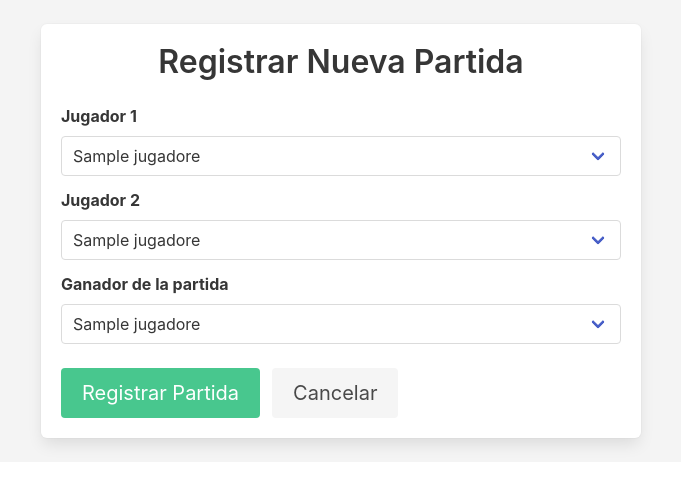
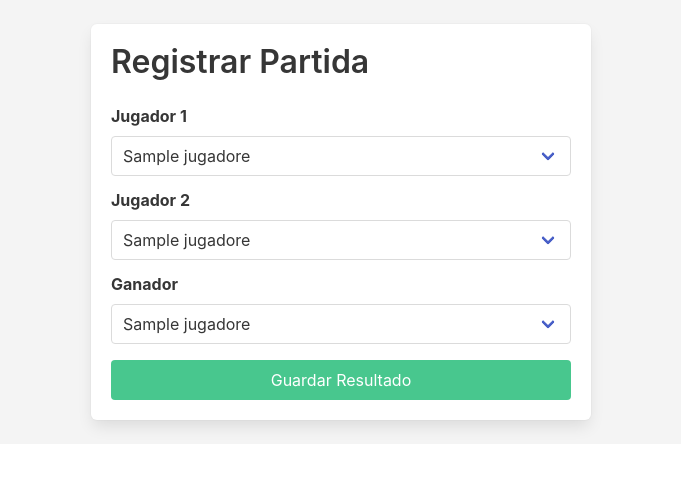
Before and after one commit to maperez98/billar-ranking-api, a FastAPI app: page /partidas/nuevo in a window 1280 px wide. Shown: the part 56-550 px from the top of the page, without its empty margins (299-980 px from the left). Run offline with FastAPI, Linux system fonts and the light colour scheme; tables that the repository leaves empty hold one stand-in row (values such as "Sample post").

Commit message:
Cambios para registrar partidas

```diff
--- a/main.py
+++ b/main.py
@@ -92,10 +92,22 @@ def api_eliminar_jugador(id: int, session: SessionDep):
     return eliminar_jugador(id, session)
 
 
+@app.post("/partidas")
+def api_crear_partida(
+        jugador1_id: int = Form(...),
+        jugador2_id: int = Form(...),
+        ganador_id: int = Form(...),
+        session: Session = Depends(get_session)
+):
+    if ganador_id not in [jugador1_id, jugador2_id]:
+        raise HTTPException(status_code=400, detail="El ganador debe ser uno de los dos jugadores")
 
-@app.post("/partidas", response_model=PartidaID)
-def api_crear_partida(partida: PartidaBase, session: SessionDep):
-    return crear_partida(partida, session)
+    partida = PartidaBase(jugador1_id=jugador1_id, jugador2_id=jugador2_id, ganador_id=ganador_id)
+    crear_partida(partida, session)
+
+    calcular_ranking(session)
+
+    return RedirectResponse(url="/partidas-pagina", status_code=303)
 
 @app.get("/partidas", response_model=list[PartidaID])
 def api_listar_partidas(session: SessionDep):
--- a/templates/registro_partida.html
+++ b/templates/registro_partida.html
@@ -1,56 +1,27 @@
 {% extends "base.html" %}
 {% block content %}
-<div class="box" style="max-width: 600px; margin: 0 auto;">
-    <h1 class="title has-text-centered">Registrar Nueva Partida</h1>
-
+<div class="box" style="max-width: 500px; margin: 0 auto;">
+    <h1 class="title">Registrar Partida</h1>
     <form action="/partidas" method="post">
         <div class="field">
             <label class="label">Jugador 1</label>
-            <div class="control">
-                <div class="select is-fullwidth">
-                    <select name="jugador1_id" required>
-                        {% for j in jugadores %}
-                        <option value="{{ j.id }}">{{ j.nombre }}</option>
-                        {% endfor %}
-                    </select>
-                </div>
-            </div>
+            <div class="select is-fullwidth"><select name="jugador1_id">
+                {% for j in jugadores %}<option value="{{ j.id }}">{{ j.nombre }}</option>{% endfor %}
+            </select></div>
         </div>
-
         <div class="field">
             <label class="label">Jugador 2</label>
-            <div class="control">
-                <div class="select is-fullwidth">
-                    <select name="jugador2_id" required>
-                        {% for j in jugadores %}
-                        <option value="{{ j.id }}">{{ j.nombre }}</option>
-                        {% endfor %}
-                    </select>
-                </div>
-            </div>
+            <div class="select is-fullwidth"><select name="jugador2_id">
+                {% for j in jugadores %}<option value="{{ j.id }}">{{ j.nombre }}</option>{% endfor %}
+            </select></div>
         </div>
-
         <div class="field">
-            <label class="label">Ganador de la partida</label>
-            <div class="control">
-                <div class="select is-fullwidth">
-                    <select name="ganador_id" required>
-                        {% for j in jugadores %}
-                        <option value="{{ j.id }}">{{ j.nombre }}</option>
-                        {% endfor %}
-                    </select>
-                </div>
-            </div>
+            <label class="label">Ganador</label>
+            <div class="select is-fullwidth"><select name="ganador_id">
+                {% for j in jugadores %}<option value="{{ j.id }}">{{ j.nombre }}</option>{% endfor %}
+            </select></div>
         </div>
-
-        <div class="field is-grouped mt-5">
-            <div class="control">
-                <button type="submit" class="button is-success is-medium">Registrar Partida</button>
-            </div>
-            <div class="control">
-                <a href="/partidas-pagina" class="button is-light is-medium">Cancelar</a>
-            </div>
-        </div>
+        <button type="submit" class="button is-success is-fullwidth mt-4">Guardar Resultado</button>
     </form>
 </div>
 {% endblock %}
```
Also changed, not shown: templates/partidas.html (+6 -2 lines).
